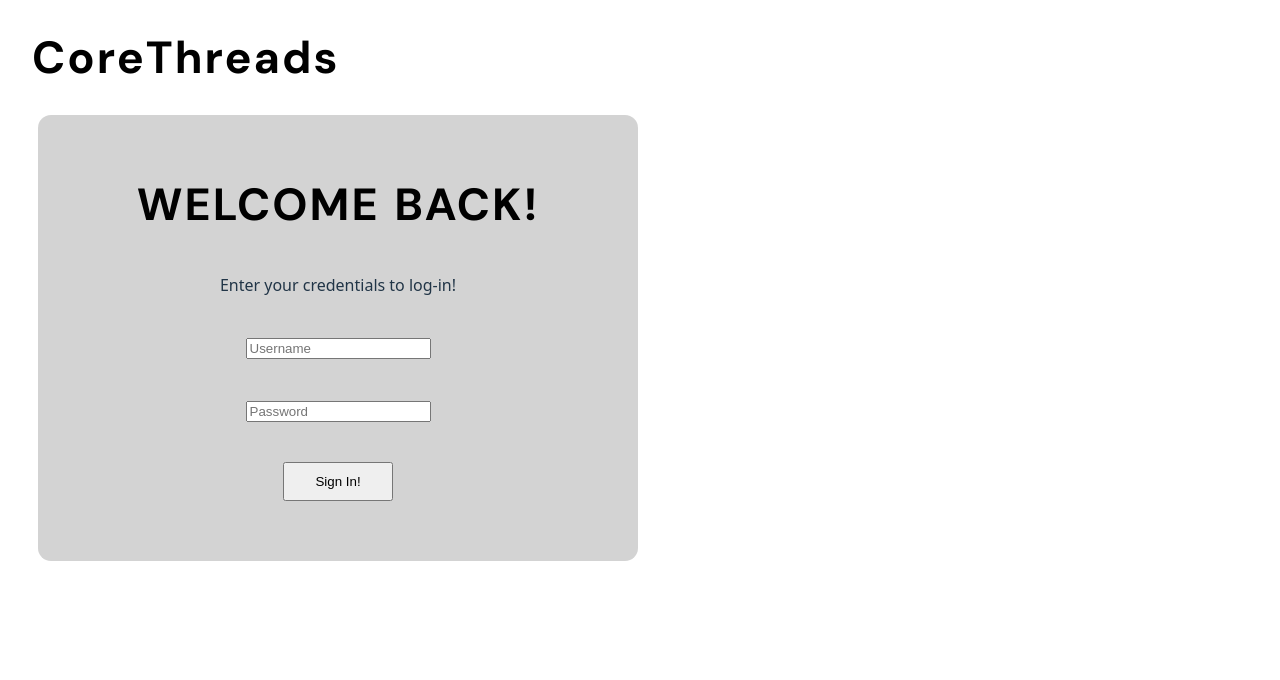
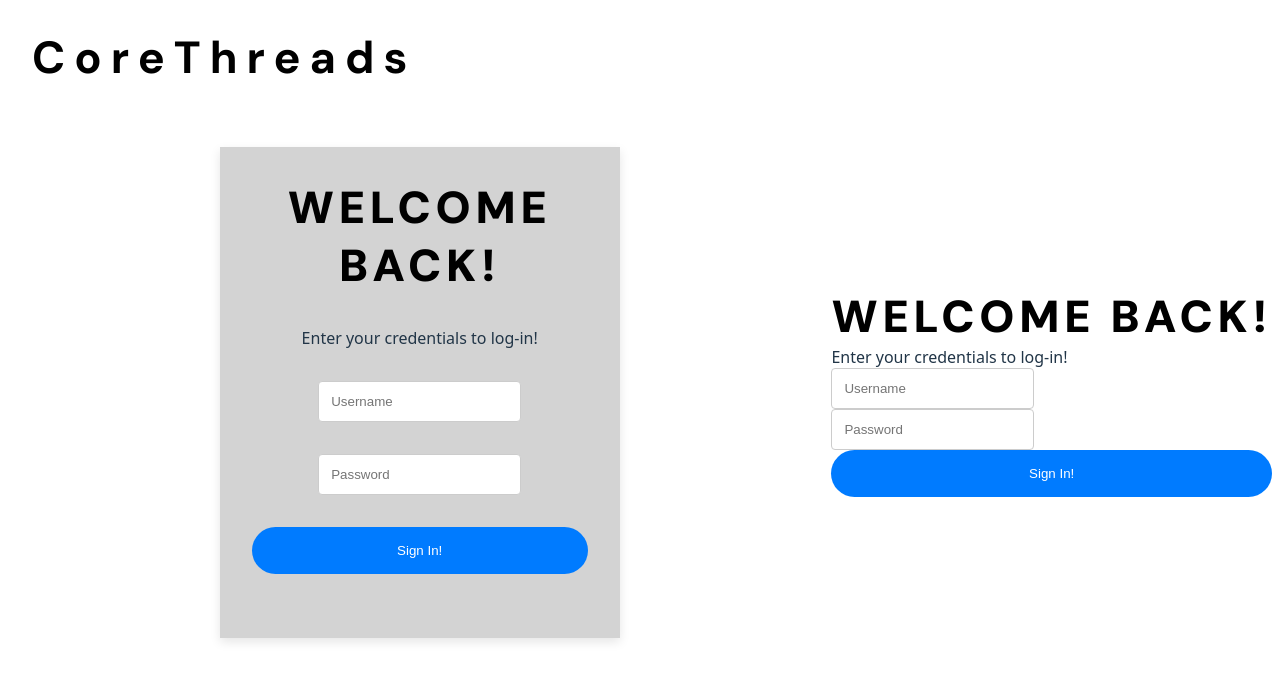
Before and after one commit to teranuu/CSIT340, a React (Vite) app in the folder core-threads-app/: page / in a window 1280 px wide. Shown: the top 680 px of the page. Built offline with nearby package versions, Linux system fonts and the light colour scheme.

Commit message:
(in progress / 08.10.2025) feature/login: styled login component

```diff
--- a/core-threads-app/src/components/LoginComponent/LoginNavbar.css
+++ b/core-threads-app/src/components/LoginComponent/LoginNavbar.css
@@ -17,14 +17,14 @@
     z-index: 1000;
 
 }
-.core-threads-title{
+.core-threads-title, li{
 
     margin: 0;
     display: flex;
     font-family: 'DM Sans', serif;
     font-size: 45px;
-    letter-spacing: 2px;
-    word-spacing: 2px;
+    letter-spacing: 9px;
+    word-spacing: 1.6px;
     color: #000000;
     font-weight: bold;
 
--- a/core-threads-app/src/components/LoginComponent/LoginSection.css
+++ b/core-threads-app/src/components/LoginComponent/LoginSection.css
@@ -5,41 +5,77 @@
 }
 
 
-
+/* this is for root parent for left and right section */
 .login-section{
 
-    max-width: 600px;
-    max-height: 700px;
-    padding: 40px;
-    margin: 0 30px;
-    background-color:#D3D3D3;
-    text-align:center;
-    border-radius: 13px;
 
 }
 
+/* content parent for left and right section using flex rows */
+.login-section-content{
 
+    display:flex;
+    flex-direction:row;
+    align-items:center;
+}
+
+/* section left stuff */
+
+.section-left{
+
+    display: flex;
+  flex-direction: column;
+  width: 100%;
+  flex: 0 1 25rem;
+  text-align:center;
+    margin: 2rem auto;
+    background: #D3D3D3;
+    padding: 2rem;
+    width: min(90%, 25rem);
+    box-shadow: 0 4px 10px rgba(0, 0, 0, 0.1);
+
+}
+
+/* adjusts gaps for section-left children */
+
+.section-left > * + *{
+
+    margin-top:2rem;
+
+}
+
+/* some styling for input and button */
+
+input {
+  padding: 0.75rem;
+  border: 1px solid #ccc;
+  border-radius: 4px;
+}
+
+button {
+
+    background: #007bff;
+    color: white;
+    padding: 1rem 2rem;
+    width: 100%;
+    max-width: 100%;
+    border: none;
+    border-radius: 40px;
+    cursor: pointer;
+    transition: background 0.2s ease;
+}
+
+/* section-left title shit */
 .login-section-title{
 
 
     margin: 0;
     font-family: 'DM Sans', serif;
-    font-size: 45px;
-    letter-spacing: 2px;
-    word-spacing: 2px;
+    font-size: 2.8rem;
+    letter-spacing: 0.3rem;
     color: #000000;
-    font-weight: bold;
+    font-weight: 900;
 
 
 
 }
-
-.login-section-title, .login-section-subtitle, .input-username, .input-password, .button-sign-in{
-
-    padding: 20px;
-}
-
-button {
-
-    padding: 10px 30px;
-}
--- a/core-threads-app/src/components/LoginComponent/LoginSection.jsx
+++ b/core-threads-app/src/components/LoginComponent/LoginSection.jsx
@@ -12,6 +12,9 @@ function LoginSection(){
 
             <div className="login-section-content">
 
+                <div className="section-left">
+
+
                     <div className="login-section-title">
                         WELCOME BACK!
                     </div>
@@ -21,26 +24,64 @@ function LoginSection(){
                     </div>
 
                     <div className="input-username">
-
                         <input placeholder="Username"></input>
-
                     </div>
 
                     <div className="input-password">
+                        <input placeholder="Password"></input>
+                    </div>
 
-                        <input placeholder="Password"></input>
+                    <div className="button-sign-in">
+                        <button>Sign In!</button>
+                    </div>
+
+                    <div className="section-right">
+
 
 
                     </div>
 
+
+
+                </div>
+
+                <div className="section-right">
+
+
+                    <div className="login-section-title">
+                        WELCOME BACK!
+                    </div>
+
+                    <div className="login-section-subtitle">
+                        Enter your credentials to log-in!
+                    </div>
+
+                    <div className="input-username">
+                        <input placeholder="Username"></input>
+                    </div>
+
+                    <div className="input-password">
+                        <input placeholder="Password"></input>
+                    </div>
+
                     <div className="button-sign-in">
+                        <button>Sign In!</button>
+                    </div>
 
-                        <button>Sign In!</button>
+                    <div className="section-right">
+
+
 
                     </div>
 
 
+
+                </div>
+
+
             </div>
+
+
 
 
 
```
